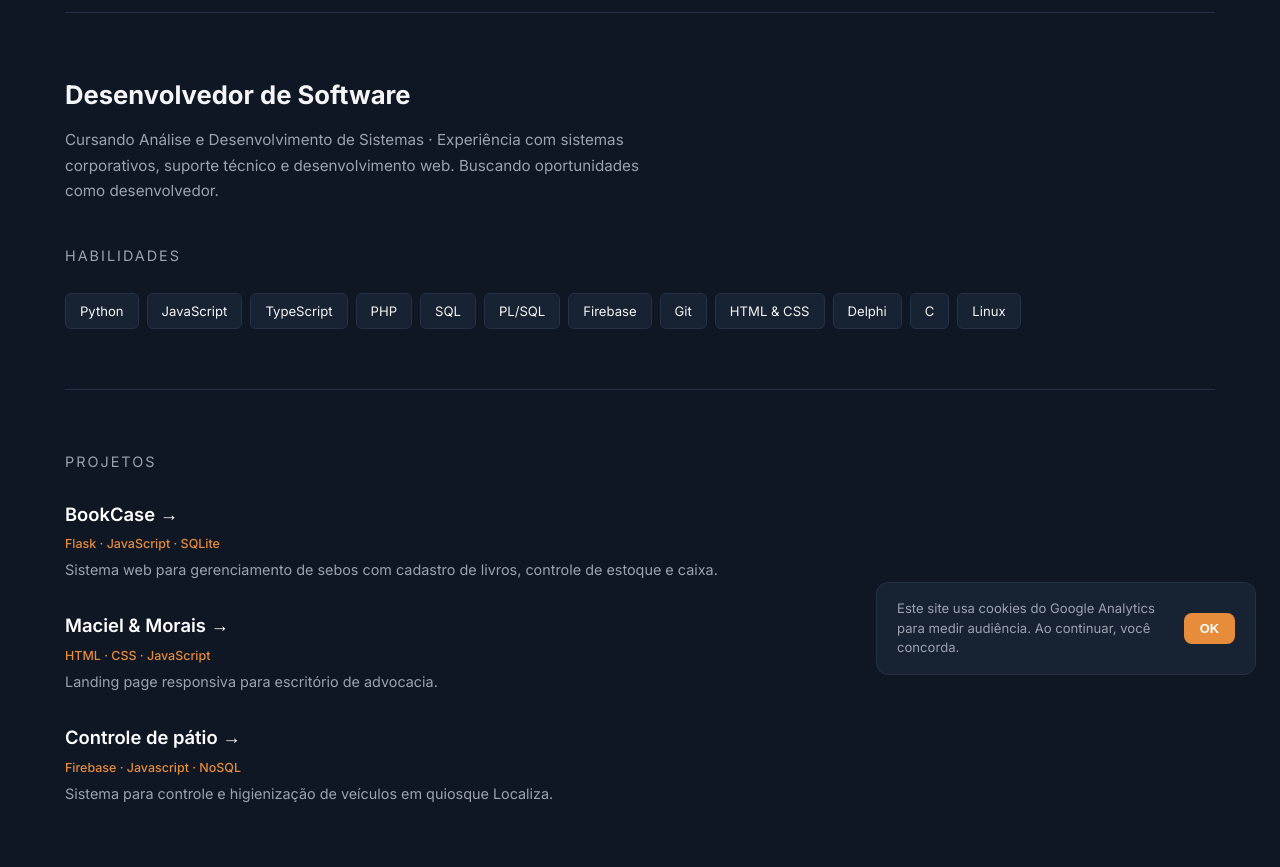
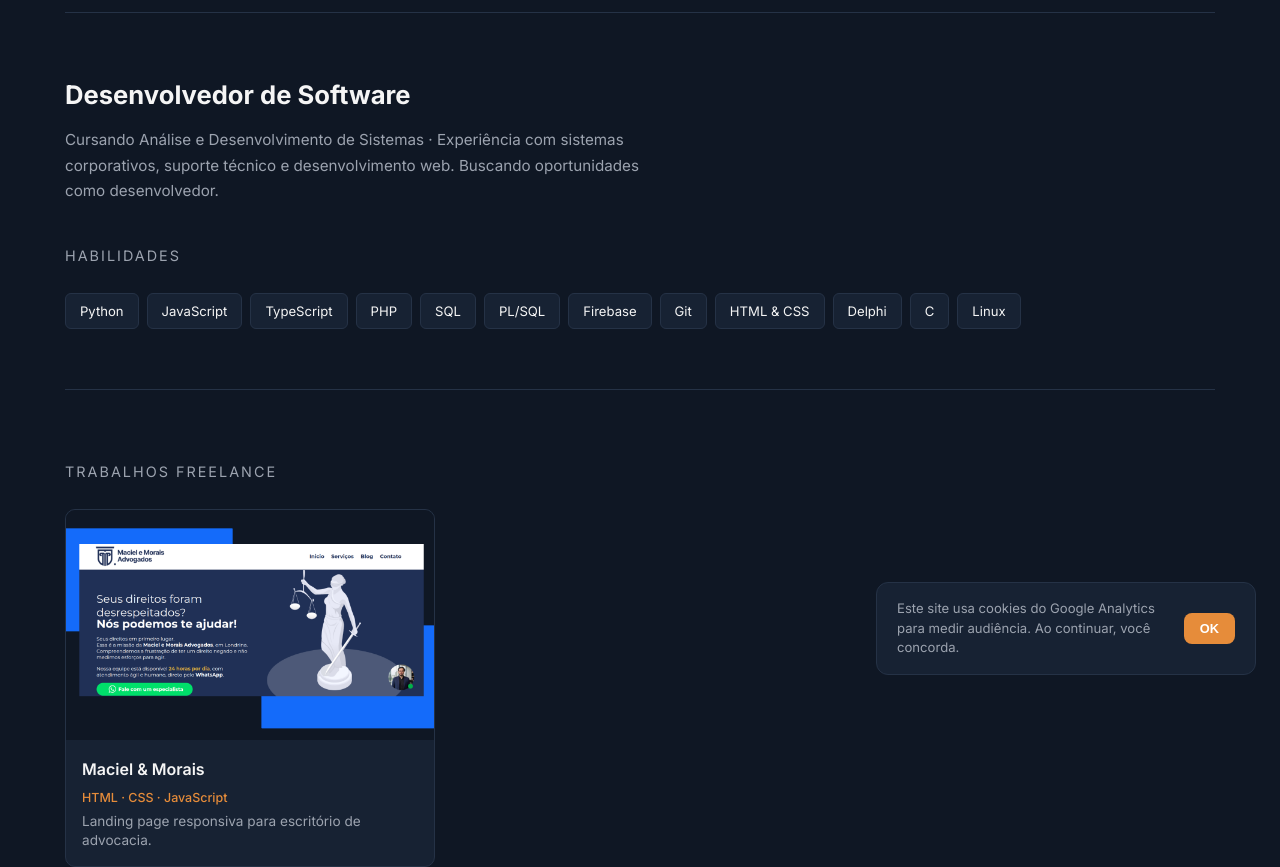
Before and after one commit to maiconjsv/mypersonalsite, a website: page index.html in a window 1280 px wide. Shown: the part 101-968 px from the top of the page. Drawn offline with Linux system fonts and the light colour scheme.

Commit message:
seção de projetos freelance

```diff
--- a/index.html
+++ b/index.html
@@ -69,6 +69,23 @@
         </div>
     </section>
 
+    <section class="freelance">
+        <div class="section-title" data-i18n="section-freelance">Trabalhos Freelance</div>
+        <div class="freelance-grid">
+            <a href="https://macielemoraisadvogados.com.br/" class="freelance-card" target="_blank">
+                <div class="freelance-thumb">
+                    <img src="src/imgs/mmadvogados.png" alt="Maciel &amp; Morais Advogados">
+                    <span class="freelance-hint" data-i18n="freelance-hint">Visitar site →</span>
+                </div>
+                <div class="freelance-body">
+                    <strong>Maciel &amp; Morais</strong>
+                    <span class="tech-stack">HTML · CSS · JavaScript</span>
+                    <p data-i18n="freelance-adv-desc">Landing page responsiva para escritório de advocacia.</p>
+                </div>
+            </a>
+        </div>
+    </section>
+
     <section class="content">
 
         <div class="section-title" data-i18n="section-projetos">Projetos</div>
@@ -78,14 +95,6 @@
             </a>
             <span class="tech-stack">Flask · JavaScript · SQLite </span>
             <p data-i18n="projeto-bookcase-desc">Sistema web para gerenciamento de sebos com cadastro de livros, controle de estoque e caixa.</p>
-        </div>
-
-        <div class="item">
-            <a href="https://macielemoraisadvogados.com.br/" data-i18n="projeto-adv-title">
-                Maciel & Morais →
-            </a>
-            <span class="tech-stack">HTML · CSS · JavaScript</span>
-            <p data-i18n="projeto-adv-desc">Landing page responsiva para escritório de advocacia.</p>
         </div>
 
         <div class="item">
--- a/src/css/index.css
+++ b/src/css/index.css
@@ -171,6 +171,89 @@ footer{
     padding:40px 0;
     color:var(--muted);
     text-align: center;
+}
+
+.freelance{
+    border-top:1px solid var(--line);
+    padding:70px 0;
+}
+
+.freelance-grid{
+    display:grid;
+    grid-template-columns:repeat(auto-fill,minmax(320px,1fr));
+    gap:20px;
+}
+
+.freelance-card{
+    display:flex;
+    flex-direction:column;
+    background:var(--card);
+    border-radius:10px;
+    text-decoration:none;
+    color:var(--text);
+    border:1px solid var(--line);
+    overflow:hidden;
+    transition:border-color .2s,transform .2s;
+}
+
+.freelance-card:hover{
+    border-color:var(--accent);
+    transform:translateY(-4px);
+}
+
+.freelance-thumb{
+    position:relative;
+    width:100%;
+    aspect-ratio:16/10;
+    overflow:hidden;
+    background:var(--bg);
+}
+
+.freelance-thumb img{
+    width:100%;
+    height:100%;
+    object-fit:cover;
+    display:block;
+}
+
+.freelance-hint{
+    position:absolute;
+    inset:0;
+    display:flex;
+    align-items:center;
+    justify-content:center;
+    background:rgba(15,23,36,.85);
+    color:var(--accent);
+    font-size:.9rem;
+    font-weight:600;
+    letter-spacing:.5px;
+    opacity:0;
+    transition:opacity .25s;
+}
+
+.freelance-card:hover .freelance-hint{
+    opacity:1;
+}
+
+.freelance-body{
+    padding:16px;
+}
+
+.freelance-body strong{
+    display:block;
+    font-size:1rem;
+    font-weight:600;
+}
+
+.freelance-body .tech-stack{
+    margin-top:4px;
+}
+
+.freelance-body p{
+    color:var(--muted);
+    font-size:.85rem;
+    margin-top:4px;
+    line-height:1.4;
 }
 
 .courses{
--- a/src/js/lang.js
+++ b/src/js/lang.js
@@ -5,6 +5,9 @@ const langs = {
     'nav-curriculo': { pt: 'Currículo', en: 'Resume' },
     'nav-curriculo-href': { pt: 'src/downloads/curriculum-pt-br.pdf', en: 'src/downloads/curriculum-english.pdf' },
     'section-projetos': { pt: 'Projetos', en: 'Projects' },
+    'section-freelance': { pt: 'Trabalhos Freelance', en: 'Freelance Work' },
+    'freelance-hint': { pt: 'Visitar site →', en: 'Visit site →' },
+    'freelance-adv-desc': { pt: 'Landing page responsiva para escrit\u00f3rio de advocacia.', en: 'Responsive landing page for a law firm.' },
     'section-cursos': { pt: 'Cursos e Certificações', en: 'Courses & Certifications' },
     'section-experiencia': { pt: 'Experiência', en: 'Experience' },
     'section-skills': { pt: 'Habilidades', en: 'Skills' },
--- a/src/ts/lang.ts
+++ b/src/ts/lang.ts
@@ -6,6 +6,9 @@ const langs: Record<string, Record<Lang, string>> = {
   'nav-curriculo':      { pt: 'Currículo',           en: 'Resume' },
   'nav-curriculo-href': { pt: 'src/downloads/curriculum-pt-br.pdf', en: 'src/downloads/curriculum-english.pdf' },
   'section-projetos':   { pt: 'Projetos',            en: 'Projects' },
+  'section-freelance':  { pt: 'Trabalhos Freelance',   en: 'Freelance Work' },
+  'freelance-hint':     { pt: 'Visitar site →',        en: 'Visit site →' },
+  'freelance-adv-desc': { pt: 'Landing page responsiva para escrit\u00f3rio de advocacia.', en: 'Responsive landing page for a law firm.' },
   'section-cursos':     { pt: 'Cursos e Certificações', en: 'Courses & Certifications' },
   'section-experiencia':{ pt: 'Experiência',         en: 'Experience' },
   'section-skills':     { pt: 'Habilidades',         en: 'Skills' },
```
